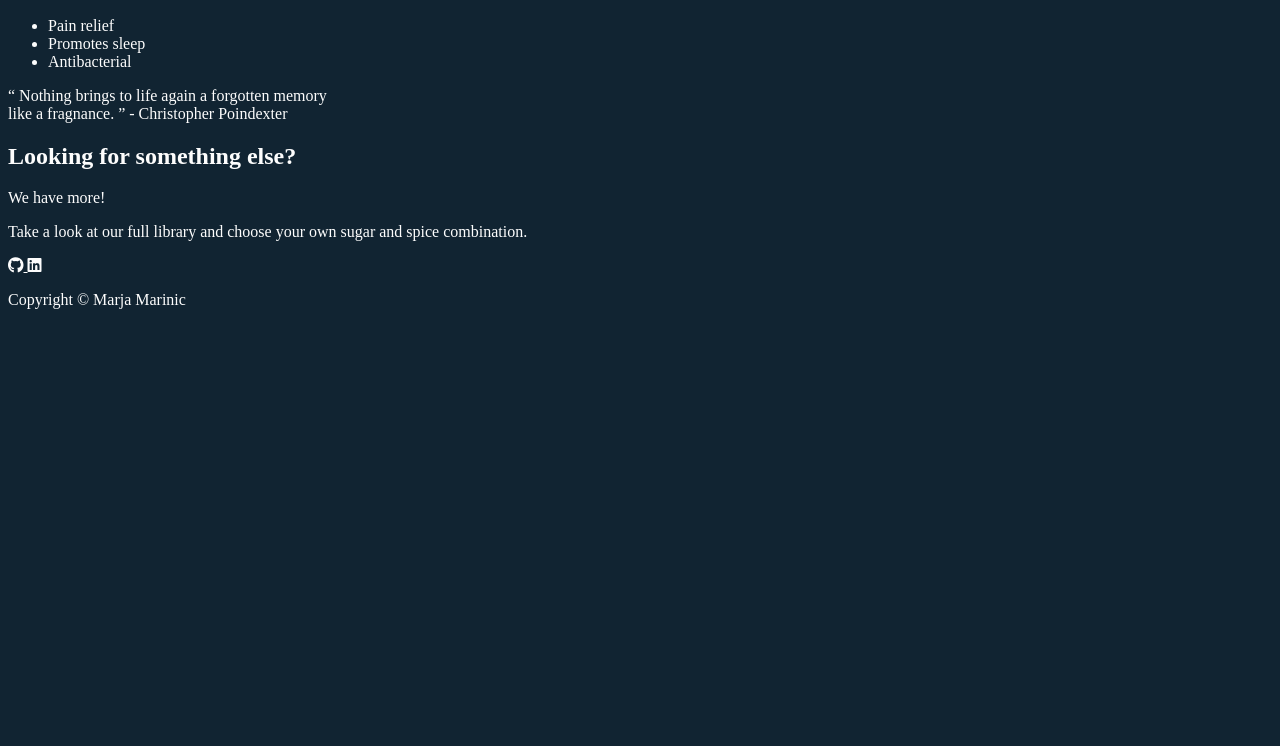
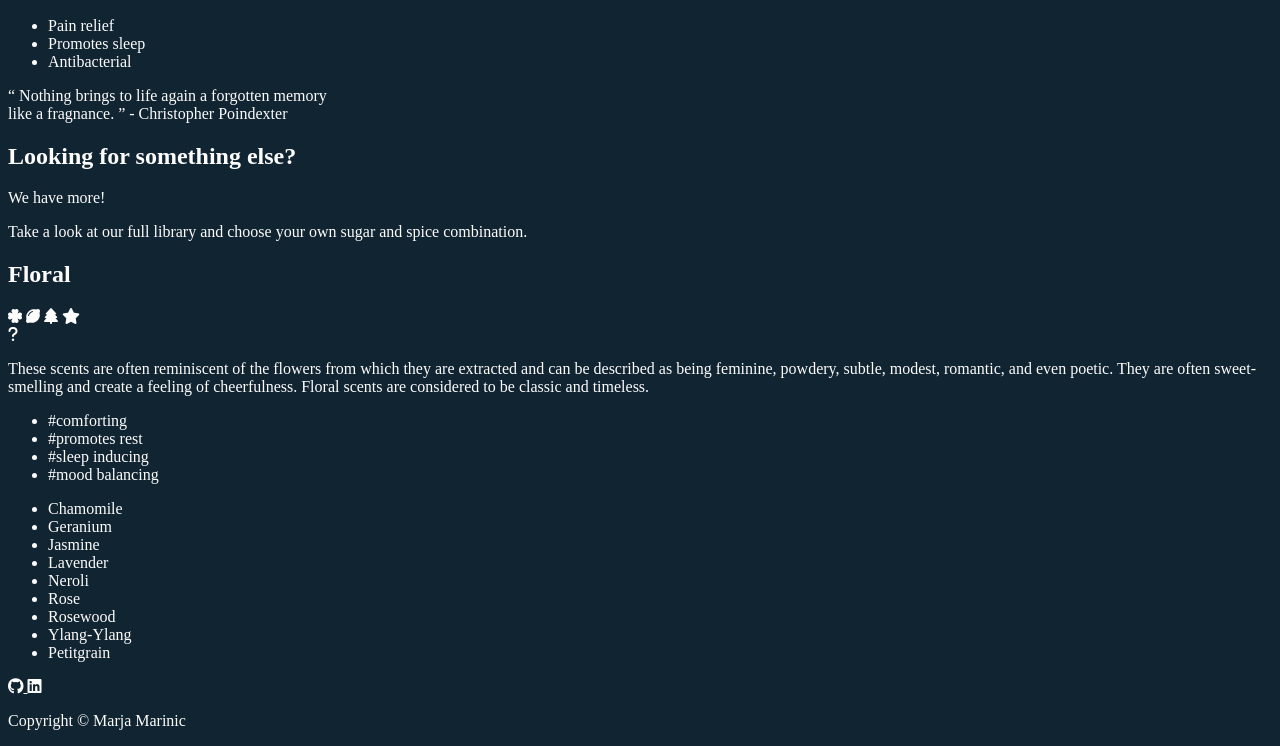
Before and after one commit to almost-good/sugar-and-spice, a plain HTML site: page scents.html in a window 1280 px wide. Shown: the part 6525-7271 px from the top of the page. Before the commit the page ends 6850 px from the top, so only its background shows below. Drawn offline with Linux system fonts and the light colour scheme.

Commit message:
feat: Add floral aroma type to scents.html

```diff
--- a/scents.html
+++ b/scents.html
@@ -259,6 +259,50 @@
     </section>
     <!-- /.Something more -->
 
+    <!-- Aroma types -->
+    <section>
+      <div class="type-floral">
+        <h2>Floral</h2>
+
+        <div>
+          <a href="#"><i class="fa-solid fa-clover"></i></a>
+          <a href="#"><i class="fa-solid fa-lemon"></i></a>
+          <a href="#"><i class="fa-solid fa-tree"></i></a>
+          <a href="#"><i class="fa-solid fa-star"></i></a>
+        </div>
+
+        <div>
+          <i class="fa-solid fa-question"></i>
+          <p>
+            These scents are often reminiscent of the flowers from which
+            they are extracted and can be described as being feminine, powdery,
+            subtle, modest, romantic, and even poetic.
+            They are often sweet-smelling and create a feeling of cheerfulness.
+            Floral scents are considered to be classic and timeless.
+          </p>
+          <ul>
+            <li>#comforting</li>
+            <li>#promotes rest</li>
+            <li>#sleep inducing</li>
+            <li>#mood balancing</li>
+          </ul>
+        </div>
+
+        <ul>
+          <li>Chamomile</li>
+          <li>Geranium</li>
+          <li>Jasmine</li>
+          <li>Lavender</li>
+          <li>Neroli</li>
+          <li>Rose</li>
+          <li>Rosewood</li>
+          <li>Ylang-Ylang</li>
+          <li>Petitgrain</li>
+        </ul>
+      </div>
+    </section>
+    <!-- Aroma types -->
+
     <!-- Footer -->
     <footer>
       <div>
```
